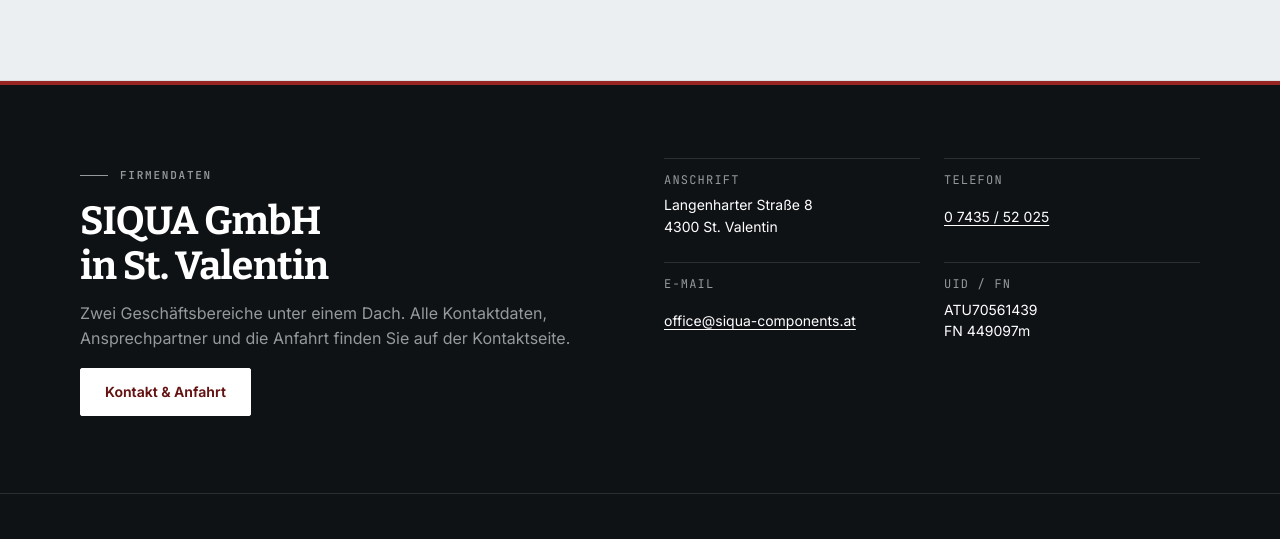
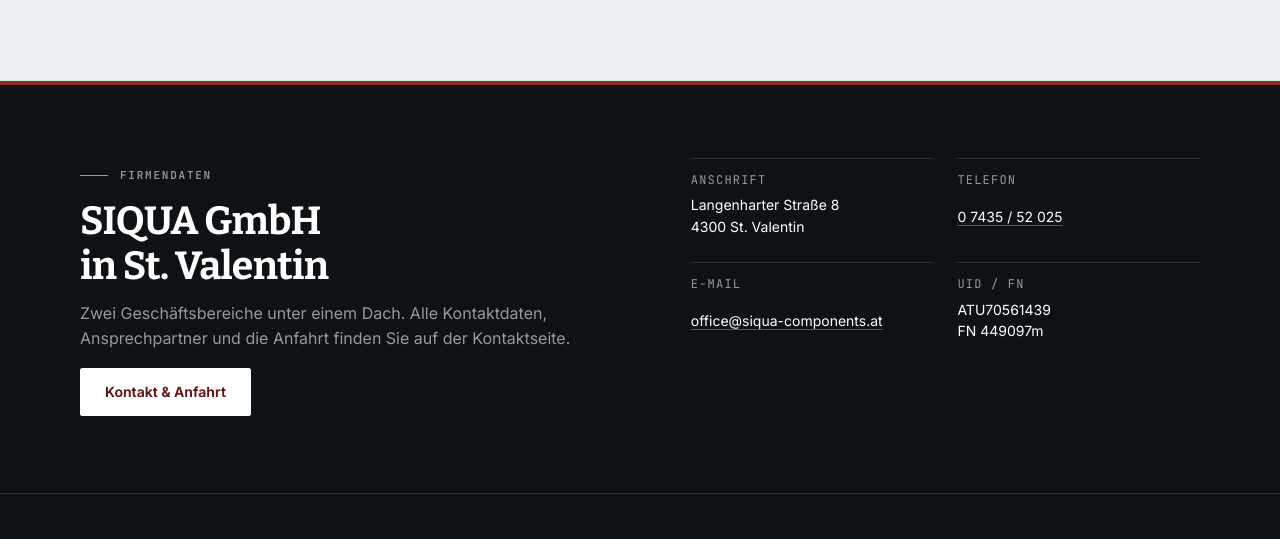
Before and after one commit to testuser12713/e2e-siqua-rebuild-20261018-212455-c50b, a website built with Vite: page index.html in a window 1280 px wide. Shown: the part 2448-2987 px from the top of the page. Built offline with nearby package versions, Linux system fonts and the light colour scheme.

Commit message:
Add the company band component to the shared UI kit (#24)
Closes #19

Co-authored-by: office-crew <development@office-crew.dev>

```diff
--- /dev/null
+++ b/src/components/company-band.js
@@ -0,0 +1,52 @@
+import { el, text } from "../lib/dom.js";
+import { company as defaultCompany } from "../data/company.js";
+import { button } from "./button.js";
+
+function fact(label, ...value) {
+  return el(
+    "div",
+    {},
+    el("dt", {}, text(label)),
+    el("dd", {}, ...value)
+  );
+}
+
+export function companyBand({
+  company = defaultCompany,
+  eyebrow = "Firmendaten",
+  title = `${company.name} in St. Valentin`,
+  intro = "Zwei Geschäftsbereiche unter einem Dach. Alle Kontaktdaten, Ansprechpartner und die Anfahrt finden Sie auf der Kontaktseite.",
+  ctaLabel = "Kontakt & Anfahrt",
+  ctaHref = "/kontakt.html"
+} = {}) {
+  const facts = el(
+    "dl",
+    { class: "company-facts", "data-reveal": "", style: "--reveal-delay: 100ms" },
+    fact("Anschrift", text(company.street), el("br"), text(company.city)),
+    fact("Telefon", el("a", { href: company.phoneHref }, text(company.phone))),
+    fact("E-Mail", el("a", { href: `mailto:${company.email}` }, text(company.email))),
+    fact("UID / FN", text(company.uid), el("br"), text(`FN ${company.fn}`))
+  );
+
+  return el(
+    "section",
+    {
+      class: "company-band",
+      "aria-labelledby": "company-title",
+      "data-od-id": "home-company"
+    },
+    el(
+      "div",
+      { class: "container company-band__grid" },
+      el(
+        "div",
+        { "data-reveal": "" },
+        el("p", { class: "eyebrow eyebrow--light" }, text(eyebrow)),
+        el("h2", { id: "company-title" }, text(title)),
+        el("p", {}, text(intro)),
+        el("p", {}, button({ label: ctaLabel, href: ctaHref, variant: "light" }))
+      ),
+      facts
+    )
+  );
+}
--- a/src/components/company-panel.js
+++ b/src/components/company-panel.js
@@ -1,6 +1,7 @@
 import { el, text } from "../lib/dom.js";
 import { company } from "../data/company.js";
-import { button } from "./button.js";
+
+export { companyBand } from "./company-band.js";
 
 function address() {
   return el(
@@ -77,29 +78,3 @@ export function companyFacts() {
     )
   );
 }
-
-export function companyBand({
-  eyebrow = "Firmendaten",
-  title = `${company.name} in St. Valentin`,
-  intro = "Zwei Geschäftsbereiche unter einem Dach. Alle Kontaktdaten, Ansprechpartner und die Anfahrt finden Sie auf der Kontaktseite.",
-  ctaLabel = "Kontakt & Anfahrt",
-  ctaHref = "/kontakt.html"
-} = {}) {
-  return el(
-    "section",
-    { class: "company-band", "aria-labelledby": "company-title" },
-    el(
-      "div",
-      { class: "container company-band__grid" },
-      el(
-        "div",
-        { "data-reveal": "" },
-        el("p", { class: "eyebrow eyebrow--light" }, text(eyebrow)),
-        el("h2", { id: "company-title" }, text(title)),
-        el("p", {}, text(intro)),
-        el("p", {}, button({ label: ctaLabel, href: ctaHref, variant: "light" }))
-      ),
-      el("div", { "data-reveal": "" }, companyFacts())
-    )
-  );
-}
--- a/src/styles/components.css
+++ b/src/styles/components.css
@@ -732,6 +732,7 @@
 
 .company-band a {
   color: var(--white);
+  text-decoration-color: var(--grey-600);
 }
 
 .company-band a:hover {
@@ -1510,9 +1511,12 @@
 
 @media (min-width: 980px) {
   .area-grid,
-  .contact-grid,
+  .contact-grid {
+    grid-template-columns: repeat(2, minmax(0, 1fr));
+  }
+
   .company-band__grid {
-    grid-template-columns: repeat(2, minmax(0, 1fr));
+    grid-template-columns: minmax(0, 1.05fr) minmax(0, 0.95fr);
   }
 
   .company-band__grid,
```
Also changed, not shown: tests/company-band.test.mjs (added, +120 -0 lines).
